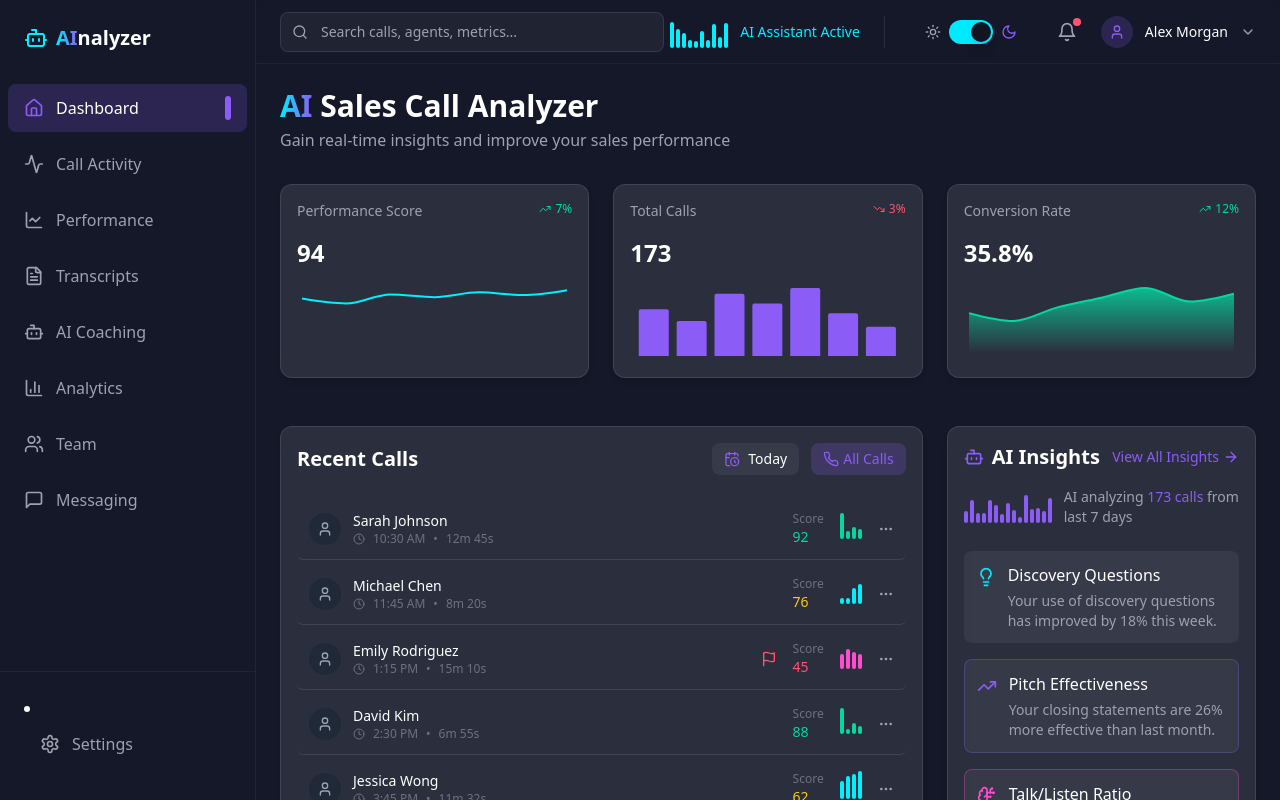
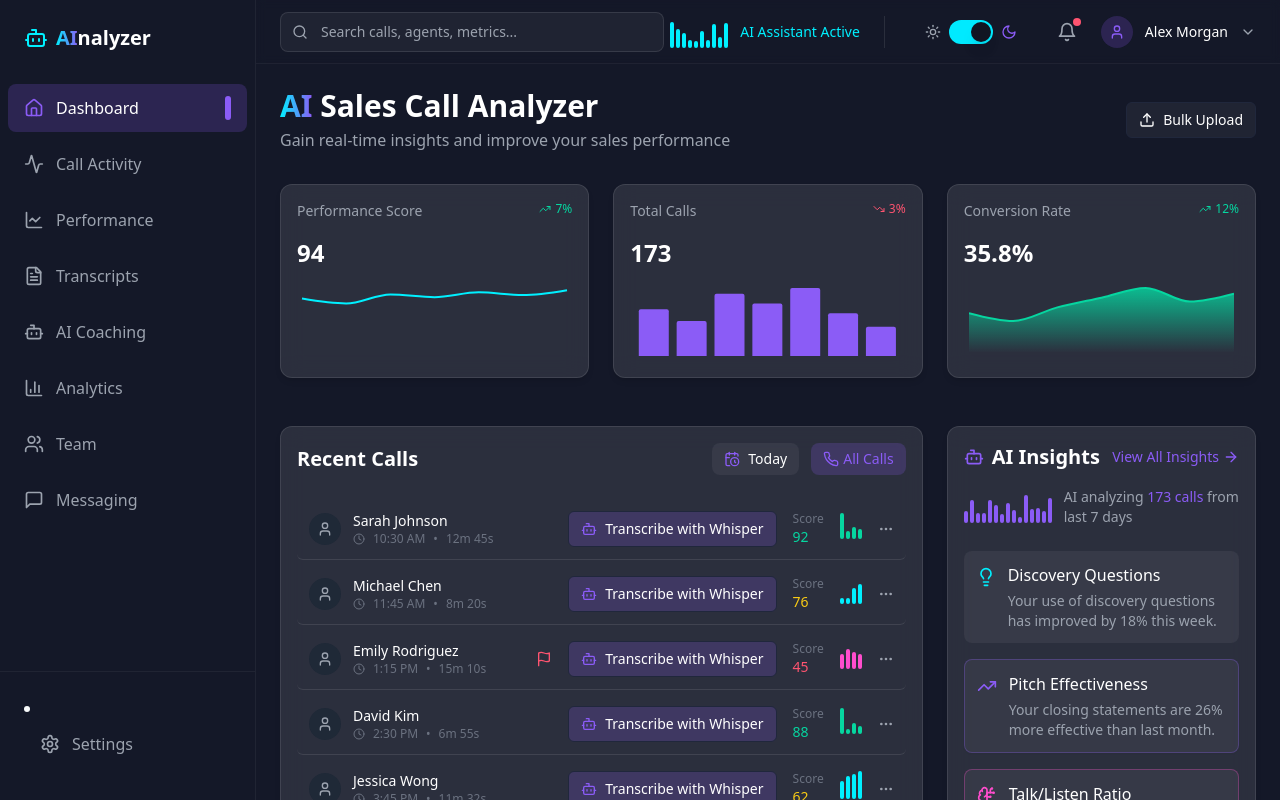
Before and after one commit to Abe8512/sales-and-coaching-platform, a React (Vite) app: page / in a window 1280 px wide. Shown: the top 800 px of the page. Built offline with nearby package versions, Linux system fonts and the light colour scheme.

Commit message:
Add UI placeholders for features
Adds UI placeholders for Whisper integration and bulk recording upload. The new UI elements are added without modifying the current UI design, layout, or styling.

```diff
--- /dev/null
+++ b/src/components/BulkUpload/BulkUploadButton.tsx
@@ -0,0 +1,31 @@
+
+import React, { useContext } from "react";
+import { Upload } from "lucide-react";
+import { Button } from "@/components/ui/button";
+import { ThemeContext } from "@/App";
+
+interface BulkUploadButtonProps {
+  onClick: () => void;
+}
+
+const BulkUploadButton = ({ onClick }: BulkUploadButtonProps) => {
+  const { isDarkMode } = useContext(ThemeContext);
+
+  return (
+    <Button
+      onClick={onClick}
+      variant="outline"
+      className={`gap-2 ${
+        isDarkMode
+          ? "bg-white/5 text-white hover:bg-white/10"
+          : "bg-gray-100 text-gray-800 hover:bg-gray-200"
+      }`}
+      size="sm"
+    >
+      <Upload className="h-4 w-4" />
+      <span>Bulk Upload</span>
+    </Button>
+  );
+};
+
+export default BulkUploadButton;
--- /dev/null
+++ b/src/components/BulkUpload/BulkUploadModal.tsx
@@ -0,0 +1,138 @@
+
+import React, { useContext, useState } from "react";
+import { X, Upload, CheckCircle, Clock, AlertCircle } from "lucide-react";
+import { ThemeContext } from "@/App";
+import { Dialog, DialogContent, DialogHeader, DialogTitle, DialogDescription, DialogClose } from "@/components/ui/dialog";
+import { Button } from "@/components/ui/button";
+import { useToast } from "@/hooks/use-toast";
+
+interface BulkUploadModalProps {
+  isOpen: boolean;
+  onClose: () => void;
+}
+
+const BulkUploadModal = ({ isOpen, onClose }: BulkUploadModalProps) => {
+  const { isDarkMode } = useContext(ThemeContext);
+  const { toast } = useToast();
+  const [dragActive, setDragActive] = useState(false);
+
+  // Mock data for files
+  const mockFiles = [
+    { id: 1, name: "sales_call_001.wav", status: "Complete", statusIcon: <CheckCircle className="h-4 w-4 text-neon-green" /> },
+    { id: 2, name: "sales_call_002.wav", status: "Processing", statusIcon: <Clock className="h-4 w-4 text-neon-blue" /> },
+    { id: 3, name: "customer_meeting_003.wav", status: "Queued", statusIcon: <Clock className="h-4 w-4 text-gray-400" /> },
+    { id: 4, name: "product_demo_004.wav", status: "Error", statusIcon: <AlertCircle className="h-4 w-4 text-neon-red" /> }
+  ];
+
+  const handleDrag = (e: React.DragEvent) => {
+    e.preventDefault();
+    e.stopPropagation();
+    if (e.type === "dragenter" || e.type === "dragover") {
+      setDragActive(true);
+    } else if (e.type === "dragleave") {
+      setDragActive(false);
+    }
+  };
+
+  const handleDrop = (e: React.DragEvent) => {
+    e.preventDefault();
+    e.stopPropagation();
+    setDragActive(false);
+
+    // Count files
+    const fileCount = e.dataTransfer.files.length;
+
+    toast({
+      title: "Files Detected",
+      description: `${fileCount} file(s) ready for processing - connect to bulk_upload_processor.py`,
+      variant: "default",
+    });
+  };
+
+  const handleUploadClick = () => {
+    toast({
+      title: "Uploading Files",
+      description: "Uploading files - connect to bulk_upload_processor.py",
+      variant: "default",
+    });
+  };
+
+  return (
+    <Dialog open={isOpen} onOpenChange={onClose}>
+      <DialogContent className={`sm:max-w-[600px] ${isDarkMode ? "bg-dark-purple border border-white/10" : "bg-white"}`}>
+        <DialogHeader>
+          <DialogTitle className={isDarkMode ? "text-white" : "text-gray-800"}>Bulk Upload Recordings</DialogTitle>
+          <DialogDescription className={isDarkMode ? "text-gray-400" : "text-gray-500"}>
+            Upload multiple audio files for analysis and transcription
+          </DialogDescription>
+        </DialogHeader>
+
+        <div
+          className={`mt-4 border-2 border-dashed rounded-lg p-8 text-center ${
+            dragActive
+              ? isDarkMode
+                ? "border-neon-purple bg-neon-purple/10"
+                : "border-neon-purple bg-neon-purple/5"
+              : isDarkMode
+                ? "border-gray-700 hover:border-gray-600"
+                : "border-gray-300 hover:border-gray-400"
+          } transition-all cursor-pointer`}
+          onDragEnter={handleDrag}
+          onDragLeave={handleDrag}
+          onDragOver={handleDrag}
+          onDrop={handleDrop}
+          onClick={() => document.getElementById('fileInput')?.click()}
+        >
+          <input id="fileInput" type="file" multiple className="hidden" />
+          <Upload className={`mx-auto h-12 w-12 mb-4 ${isDarkMode ? "text-gray-400" : "text-gray-500"}`} />
+          <h3 className={`font-medium mb-1 ${isDarkMode ? "text-white" : "text-gray-800"}`}>
+            Drop files here or click to browse
+          </h3>
+          <p className={`text-sm ${isDarkMode ? "text-gray-400" : "text-gray-500"}`}>
+            Supports WAV, MP3, M4A and other audio formats
+          </p>
+        </div>
+
+        <div className="mt-6">
+          <h4 className={`text-sm font-medium mb-3 ${isDarkMode ? "text-white" : "text-gray-800"}`}>Upload Queue</h4>
+          <div className={`rounded-lg border ${isDarkMode ? "border-white/10" : "border-gray-200"} overflow-hidden`}>
+            <table className="w-full">
+              <thead className={isDarkMode ? "bg-white/5" : "bg-gray-50"}>
+                <tr className={`text-xs font-medium ${isDarkMode ? "text-gray-400" : "text-gray-500"} uppercase tracking-wider`}>
+                  <th className="px-4 py-3 text-left">File Name</th>
+                  <th className="px-4 py-3 text-right">Status</th>
+                </tr>
+              </thead>
+              <tbody className="divide-y divide-gray-200">
+                {mockFiles.map((file) => (
+                  <tr key={file.id} className={isDarkMode ? "text-white" : "text-gray-800"}>
+                    <td className="px-4 py-3 text-sm">{file.name}</td>
+                    <td className="px-4 py-3 text-sm text-right">
+                      <div className="flex items-center justify-end gap-1">
+                        {file.statusIcon}
+                        <span>{file.status}</span>
+                      </div>
+                    </td>
+                  </tr>
+                ))}
+              </tbody>
+            </table>
+          </div>
+        </div>
+
+        <div className="mt-6 flex justify-end gap-3">
+          <DialogClose asChild>
+            <Button variant="outline" className={isDarkMode ? "text-white border-white/20" : ""}>
+              Cancel
+            </Button>
+          </DialogClose>
+          <Button onClick={handleUploadClick} className="bg-neon-purple hover:bg-neon-purple/90 text-white">
+            Upload Files
+          </Button>
+        </div>
+      </DialogContent>
+    </Dialog>
+  );
+};
+
+export default BulkUploadModal;
--- a/src/components/CallAnalysis/CallTranscript.tsx
+++ b/src/components/CallAnalysis/CallTranscript.tsx
@@ -4,6 +4,7 @@ import { Copy, Flag, Play, User } from "lucide-react";
 import GlowingCard from "../ui/GlowingCard";
 import AIWaveform from "../ui/AIWaveform";
 import { ThemeContext } from "@/App";
+import WhisperButton from "../Whisper/WhisperButton";
 
 interface MessageProps {
   sender: "agent" | "customer";
@@ -110,6 +111,8 @@ const CallTranscript = () => {
         </div>
 
         <div className="flex items-center gap-3">
+          <WhisperButton recordingId="call-123" />
+
           <button className={`flex items-center gap-1 ${isDarkMode ? "bg-white/5 hover:bg-white/10 text-white" : "bg-gray-100 hover:bg-gray-200 text-gray-800"} px-3 py-1.5 rounded text-sm transition-colors`}>
             <Play className="h-4 w-4" />
             <span>Play Audio</span>
--- a/src/components/Dashboard/CallsOverview.tsx
+++ b/src/components/Dashboard/CallsOverview.tsx
@@ -4,8 +4,10 @@ import { MoreHorizontal, Flag, Clock, Phone, User, CalendarClock } from "lucide-
 import GlowingCard from "../ui/GlowingCard";
 import AIWaveform from "../ui/AIWaveform";
 import { ThemeContext } from "@/App";
+import WhisperButton from "../Whisper/WhisperButton";
 
 interface CallItemProps {
+  id: number;
   customer: string;
   time: string;
   duration: string;
@@ -14,7 +16,7 @@ interface CallItemProps {
   isDarkMode: boolean;
 }
 
-const CallItem = ({ customer, time, duration, score, flagged = false, isDarkMode }: CallItemProps) => {
+const CallItem = ({ id, customer, time, duration, score, flagged = false, isDarkMode }: CallItemProps) => {
   const getScoreColor = (score: number) => {
     if (score >= 80) return "text-neon-green";
     if (score >= 60) return "text-yellow-400";
@@ -42,6 +44,10 @@ const CallItem = ({ customer, time, duration, score, flagged = false, isDarkMode
         {flagged && (
           <Flag className="h-4 w-4 text-neon-red" />
         )}
+
+        <div className="hidden sm:block">
+          <WhisperButton recordingId={`call-${id}`} />
+        </div>
 
         <div>
           <p className={`text-xs ${isDarkMode ? "text-gray-500" : "text-gray-500"} text-right`}>Score</p>
@@ -96,6 +102,7 @@ const CallsOverview = () => {
         {recentCalls.map((call) => (
           <CallItem
             key={call.id}
+            id={call.id}
             customer={call.customer}
             time={call.time}
             duration={call.duration}
--- /dev/null
+++ b/src/components/Whisper/WhisperButton.tsx
@@ -0,0 +1,41 @@
+
+import React, { useContext } from "react";
+import { Bot, AlertCircle } from "lucide-react";
+import { Button } from "@/components/ui/button";
+import { ThemeContext } from "@/App";
+import { useToast } from "@/hooks/use-toast";
+
+interface WhisperButtonProps {
+  recordingId?: string;
+}
+
+const WhisperButton = ({ recordingId }: WhisperButtonProps) => {
+  const { isDarkMode } = useContext(ThemeContext);
+  const { toast } = useToast();
+
+  const handleTranscribe = () => {
+    toast({
+      title: "Whisper Transcription",
+      description: `Transcribing with Whisper - connect to bulk_transcriber.py (Recording ID: ${recordingId || "unknown"})`,
+      variant: "default",
+    });
+  };
+
+  return (
+    <Button
+      onClick={handleTranscribe}
+      variant="outline"
+      className={`gap-2 ${
+        isDarkMode
+          ? "bg-neon-purple/20 text-white hover:bg-neon-purple/30"
+          : "bg-neon-purple/10 text-gray-800 hover:bg-neon-purple/20"
+      }`}
+      size="sm"
+    >
+      <Bot className="h-4 w-4 text-neon-purple" />
+      <span>Transcribe with Whisper</span>
+    </Button>
+  );
+};
+
+export default WhisperButton;
--- a/src/pages/Index.tsx
+++ b/src/pages/Index.tsx
@@ -1,5 +1,5 @@
 
-import React, { useContext } from "react";
+import React, { useContext, useState } from "react";
 import DashboardLayout from "../components/layout/DashboardLayout";
 import PerformanceMetrics from "../components/Dashboard/PerformanceMetrics";
 import CallsOverview from "../components/Dashboard/CallsOverview";
@@ -8,19 +8,32 @@ import CallTranscript from "../components/CallAnalysis/CallTranscript";
 import SentimentAnalysis from "../components/CallAnalysis/SentimentAnalysis";
 import CallRating from "../components/CallAnalysis/CallRating";
 import { ThemeContext } from "@/App";
+import BulkUploadButton from "../components/BulkUpload/BulkUploadButton";
+import BulkUploadModal from "../components/BulkUpload/BulkUploadModal";
 
 const Index = () => {
   const { isDarkMode } = useContext(ThemeContext);
+  const [isBulkUploadOpen, setIsBulkUploadOpen] = useState(false);
 
   return (
     <DashboardLayout>
-      <div className="mb-8">
+      <div className="mb-8 flex justify-between items-center">
+        <div>
           <h1 className={`text-3xl font-bold ${isDarkMode ? 'text-white' : 'text-gray-800'} mb-1`}>
             <span className="text-gradient-blue">AI</span> Sales Call Analyzer
           </h1>
           <p className={`${isDarkMode ? 'text-gray-400' : 'text-gray-600'}`}>
             Gain real-time insights and improve your sales performance
           </p>
+        </div>
+
+        <div>
+          <BulkUploadButton onClick={() => setIsBulkUploadOpen(true)} />
+          <BulkUploadModal
+            isOpen={isBulkUploadOpen}
+            onClose={() => setIsBulkUploadOpen(false)}
+          />
+        </div>
       </div>
 
       <PerformanceMetrics />
```
Lines whose indentation alone changed are shown as unchanged.
